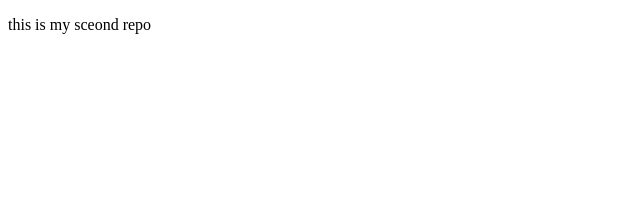
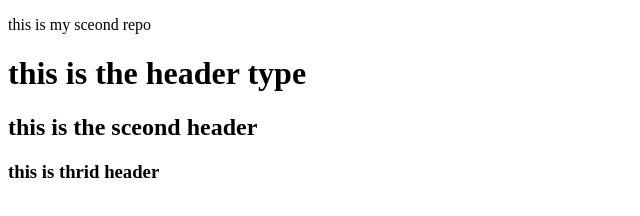
Before and after one commit to sourav-2050/second-repo, a plain HTML site: page index.html in a window 1280 px wide. Shown: the whole page, without its empty margins (0-640 px from the left). Drawn offline with Linux system fonts and the light colour scheme.

Commit message:
added header

```diff
--- a/index.html
+++ b/index.html
@@ -7,5 +7,8 @@
  </head>
  <body>
     <p>this is my sceond repo</p>
+    <h1>this is the header type</h1>
+    <h2>this is the sceond header</h2>
+    <h3>this is thrid header</h3>
  </body>
  </html>
```
